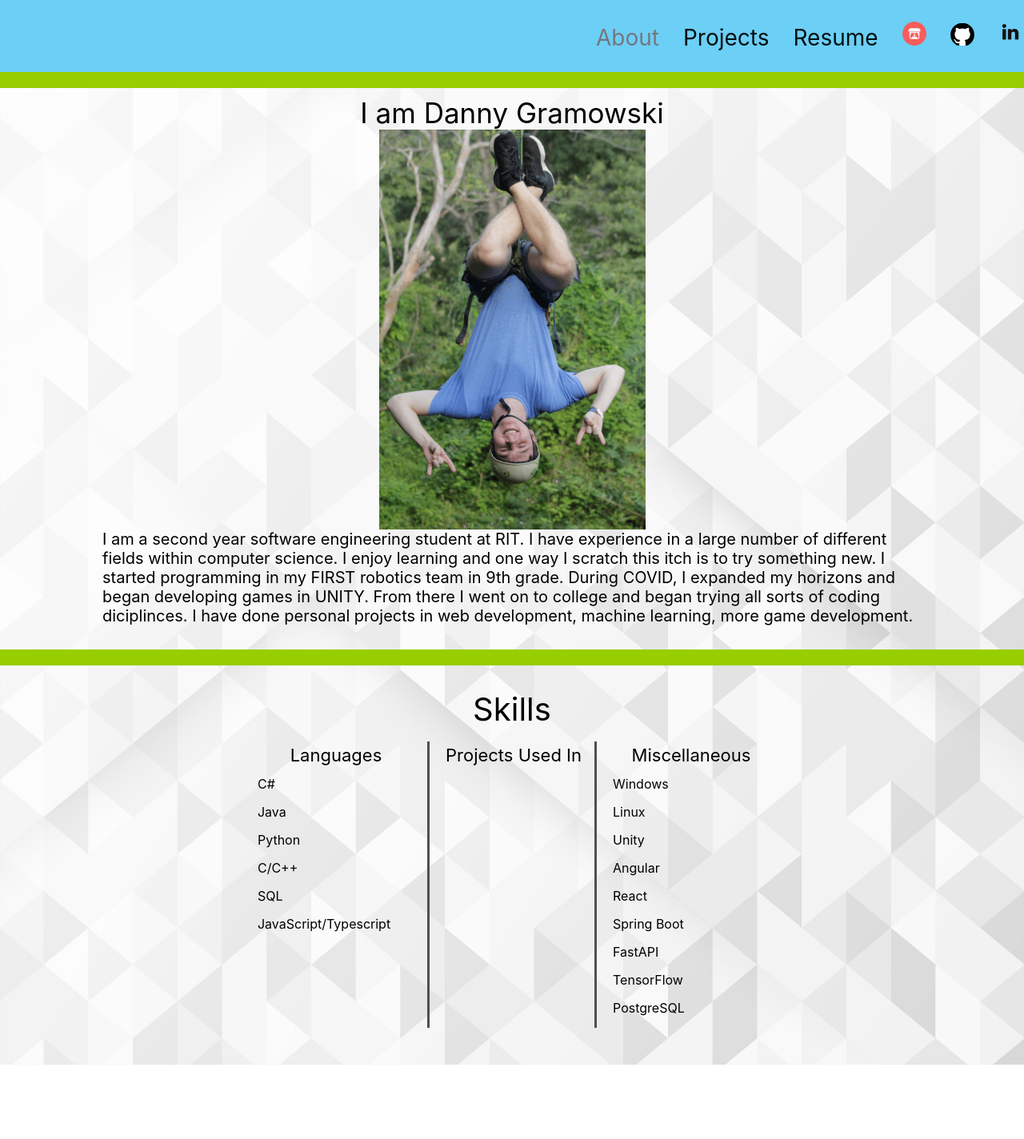
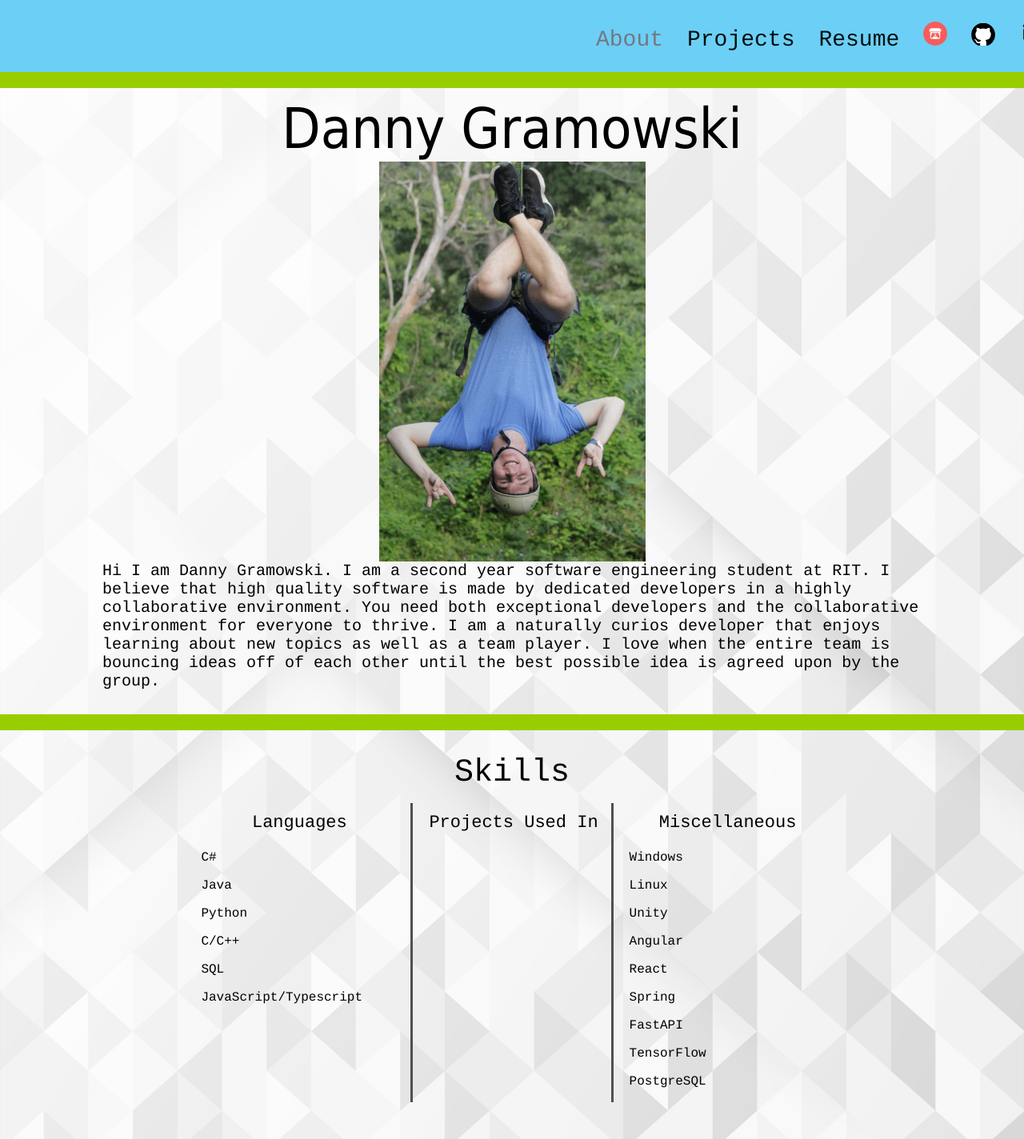
Before and after one commit to DannyGramowski/resume-site, a React (Create React App) app in the folder site/: page / in a window 1280 px wide. Shown: the top 1424 px of the page at 80% size. Before the commit the page ends 1331 px from the top, so only its background shows below. Built offline with nearby package versions, Linux system fonts and the light colour scheme.

Commit message:
fixed skills center area centering

```diff
--- a/site/src/MainPage.css
+++ b/site/src/MainPage.css
@@ -20,8 +20,9 @@
 }
 
 .name-text {
-    font-size: 35px;
+    font-size: 70px;
     text-align: center;
+    font-family: Tahoma;
 }
 
 .image-placeholder {
@@ -50,11 +51,15 @@
 }
 
 .skills-col {
-    max-width: 200px;
+    max-width: 250px;
     padding-left: 0;
     list-style-type: none;
     /* border: 3px solid #4e4f54 ;
     border-radius: 10px; */
+}
+
+.center-skills-col {
+
 }
 
 .skill-filler {
@@ -79,7 +84,7 @@
 .skill-header {
     text-align: center;
     font-size: 22px;
-    padding: 4px 2px;
+    padding: 12px 2px;
 }
 
 .skill {
@@ -90,12 +95,14 @@
 }
 
 .project-text-container {
-    width: 150px;
+    display: flex;
+    justify-content: center;
 }
 
 .project-text {
     background-color: var(--green);
     text-align: center;
+    width: 150px;
     border-radius: 5px;
     font-size: 17px;
     padding: 4px;
--- a/site/src/MainPage.js
+++ b/site/src/MainPage.js
@@ -13,7 +13,7 @@ export class MainPage extends Component {
 
     createSkill = (skill, hoverText, onLeft) => {
         return <ListGroupItem className="skill-item skill" onMouseEnter={() => this.setState({projectText: hoverText})} onMouseLeave={() => this.setState({projectText: ""})}>{skill}
-            {hoverText != "" ? <span className={"skill-tooltip " + (onLeft ? "left-tooltip" : "right-tooltip")}>{hoverText}</span> : <Container></Container>}
+            {hoverText !== "" ? <span className={"skill-tooltip " + (onLeft ? "left-tooltip" : "right-tooltip")}>{hoverText}</span> : <Container></Container>}
         </ListGroupItem>
 
     }
@@ -28,22 +28,22 @@ export class MainPage extends Component {
                         <Row className="center blurb-container">
                             <Col>
                                 <Row >
-                                    <Container className="name-text">I am Danny Gramowski</Container>
+                                    <Container className="name-text">Danny Gramowski</Container>
                                 </Row>
                                 <Container className="center-horiz">
-                                    <img src={dannyImage} height={dannyHeight} width={dannyHeight * dannyRatio}/>
+                                    <img src={dannyImage} height={dannyHeight} width={dannyHeight * dannyRatio} alt=" of Danny"/>
                                     {/* <Container className="image-placeholder" /> */}
                                 </Container>
 
 
                                 <Row className="center-horiz">
                                     <Container className="blurb-text">
-                                        I am a second year software engineering student at RIT. I have
-                                        experience in a large number of different fields within computer science. I enjoy learning and
-                                        one way I scratch this itch is to try something new. I started programming in my FIRST robotics team
-                                        in 9th grade. During COVID, I expanded my horizons and began developing games in UNITY. From there I went on
-                                        to college and began trying all sorts of coding diciplinces. I have done personal projects
-                                        in web development, machine learning, more game development.
+                                        Hi I am Danny Gramowski. I am a second year software engineering student at RIT. I
+                                        believe that high quality software is made by dedicated developers in a highly collaborative
+                                        environment. You need both exceptional developers and the collaborative environment for
+                                        everyone to thrive. I am a naturally curios developer that enjoys learning about new topics as well as
+                                        a team player. I love when the entire team is bouncing ideas off of each other until the best
+                                        possible idea is agreed upon by the group.
                                     </Container>
 
                                 </Row>
@@ -63,18 +63,18 @@ export class MainPage extends Component {
                                     <ListGroup className="skills-col" >
                                         <ListGroupItem className="skill-item skill-header">Languages</ListGroupItem>
                                         {this.createSkill("C#", "Nutriapp, Ghost Jazz, Kalaras Last Defense", true)}
-                                        {this.createSkill("Java", "AquaVybes, Computer Science 1(class), Computer Science 1(class)", true)}
-                                        {this.createSkill("Python", "BunchNotes, Web Engineering(class)", true)}
-                                        {this.createSkill("C/C++", "Personal Software Engineering(class)", true)}
-                                        {this.createSkill("SQL", "BunchNotes, Web Engineering(class)", true)}
-                                        {this.createSkill("JavaScript/Typescript", "Nutriapp, BunchNotes, AquaVybes, Web Engineering(class)", true)}
+                                        {this.createSkill("Java", "AquaVybes, Computer Science 1 (class), Computer Science 1 (class)", true)}
+                                        {this.createSkill("Python", "BunchNotes, Web Engineering (class)", true)}
+                                        {this.createSkill("C/C++", "Personal Software Engineering (class)", true)}
+                                        {this.createSkill("SQL", "BunchNotes, Web Engineering (class)", true)}
+                                        {this.createSkill("JavaScript/Typescript", "Nutriapp, BunchNotes, AquaVybes, Web Engineering (class)", true)}
                                     </ListGroup>
 
                                     <ListGroup className="skill-filler" >
                                             <Container className="skill-filler-background" />
                                         {/* create empty space */}
                                     </ListGroup>
-                                    <ListGroup className="skills-col">
+                                    <ListGroup className="center-skills-col skills-col">
                                         <ListGroupItem className="skill-item skill-header">Projects Used In</ListGroupItem>
                                         {this.state.projectText === "" ? <Container /> :
                                         <Container className="project-text-container">
@@ -93,14 +93,14 @@ export class MainPage extends Component {
 
                                         <ListGroupItem className="skill-item skill-header">Miscellaneous</ListGroupItem>
                                         {this.createSkill("Windows", "Main platform", false)}
-                                        {this.createSkill("Linux", "Personal Software Engineering(class)", false)}
+                                        {this.createSkill("Linux", "Personal Software Engineering (class)", false)}
                                         {this.createSkill("Unity", "Ghost Jazz, Kalaras Last Defense", false)}
                                         {this.createSkill("Angular", "AquaVybes", false)}
-                                        {this.createSkill("React", "This website, Web Engineering(class)", false)}
-                                        {this.createSkill("Spring Boot", "AquaVybes", false)}
+                                        {this.createSkill("React", "This website, Web Engineering (class)", false)}
+                                        {this.createSkill("Spring", "AquaVybes", false)}
                                         {this.createSkill("FastAPI", "BunchNotes", false)}
                                         {this.createSkill("TensorFlow", "Trained Terrain", false)}
-                                        {this.createSkill("PostgreSQL", "BunchNotes, Web Engineering(class)", false)}
+                                        {this.createSkill("PostgreSQL", "BunchNotes, Web Engineering (class)", false)}
                                     </ListGroup>
                                 </Row>
 
--- a/site/src/Projects/TrainedTerrain.js
+++ b/site/src/Projects/TrainedTerrain.js
@@ -16,8 +16,8 @@ export class TrainedTerrain extends Component {
                         <Col className="center">
                             <Container className="nutri-app-logo-container">
                                 <Link to="/nutri-app" >
-                                    <img className=" pointer-cursor" src={logo} alt="Ghost Jazz logo" width={imageWidth} height={imageRatio * imageWidth}/>
-                                    <div className="logo-text" style={{marginTop: "-15px"}}>Nutriapp</div>
+                                    <img className=" pointer-cursor" src={logo} alt="Trained Terrain logo" width={imageWidth} height={imageRatio * imageWidth}/>
+                                    <div className="logo-text" style={{marginTop: "-15px"}}>Trained Terrain</div>
                                 </Link>
                             </Container>
                         </Col>
--- a/site/src/index.css
+++ b/site/src/index.css
@@ -17,14 +17,13 @@
   --aquavybesft: #0195de;
   --bunchnotesft: #000000;
   --kalarasft: #fff5e0;
-  --terrainft: #b40808;
+  --terrainft: #e10e0e;
 }
+
 
 body {
   margin: 0;
-  font-family: -apple-system, BlinkMacSystemFont, 'Segoe UI', 'Roboto', 'Oxygen',
-    'Ubuntu', 'Cantarell', 'Fira Sans', 'Droid Sans', 'Helvetica Neue',
-    sans-serif;
+  font-family: Courier;
   -webkit-font-smoothing: antialiased;
   -moz-osx-font-smoothing: grayscale;
 }
```
Also changed, not shown: 1 other file (tests, documents, lock files or other folders).
